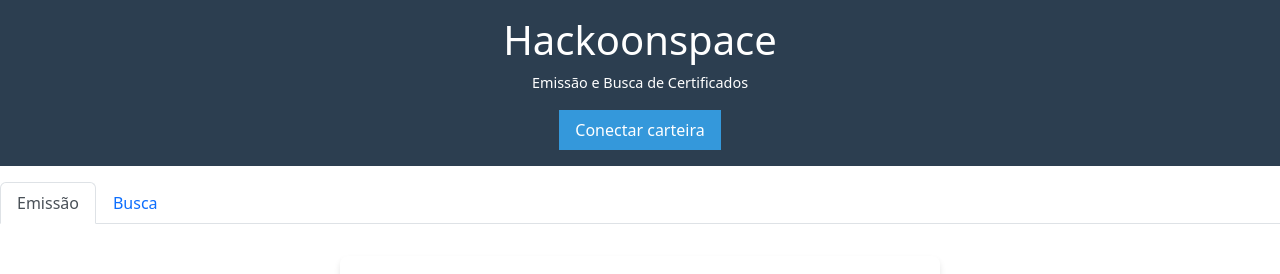
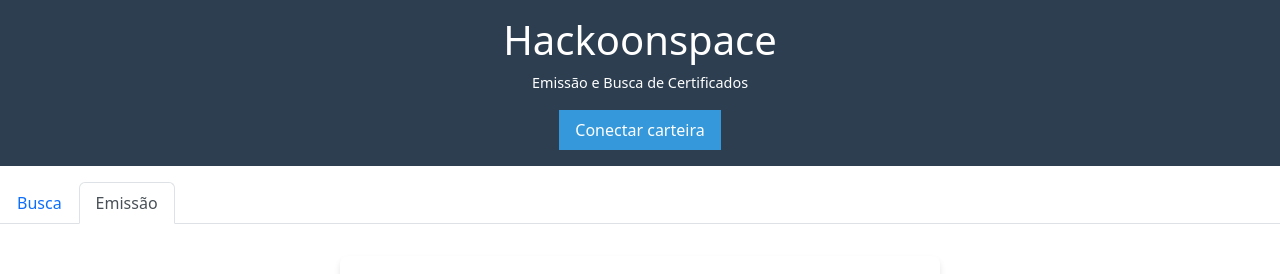
Before and after one commit to AlexJunior01/certificate-issuer, a React (Vite) app in the folder front-end/: page / in a window 1280 px wide. Shown: the top 274 px of the page. Built offline with nearby package versions, Linux system fonts and the light colour scheme.

Commit message:
Inverting home screen

```diff
--- a/front-end/src/App.jsx
+++ b/front-end/src/App.jsx
@@ -239,6 +239,9 @@ export default function App() {
             onSelect={handleSelect}
             id="certificados-tabs"
             defaultActiveKey="emissao">
+        <Tab eventKey="busca" title="Busca">
+          <BuscaTab />
+        </Tab>
         <Tab eventKey="emissao" title="Emissão">
         {isConnected ? (
             <form onSubmit={handleSubmit}>
@@ -294,9 +297,6 @@ export default function App() {
             <ErrorScreen />
           )}
         </Tab>
-        <Tab eventKey="busca" title="Busca">
-          <BuscaTab />
-        </Tab>
       </Tabs>
     </div>
   );
```
